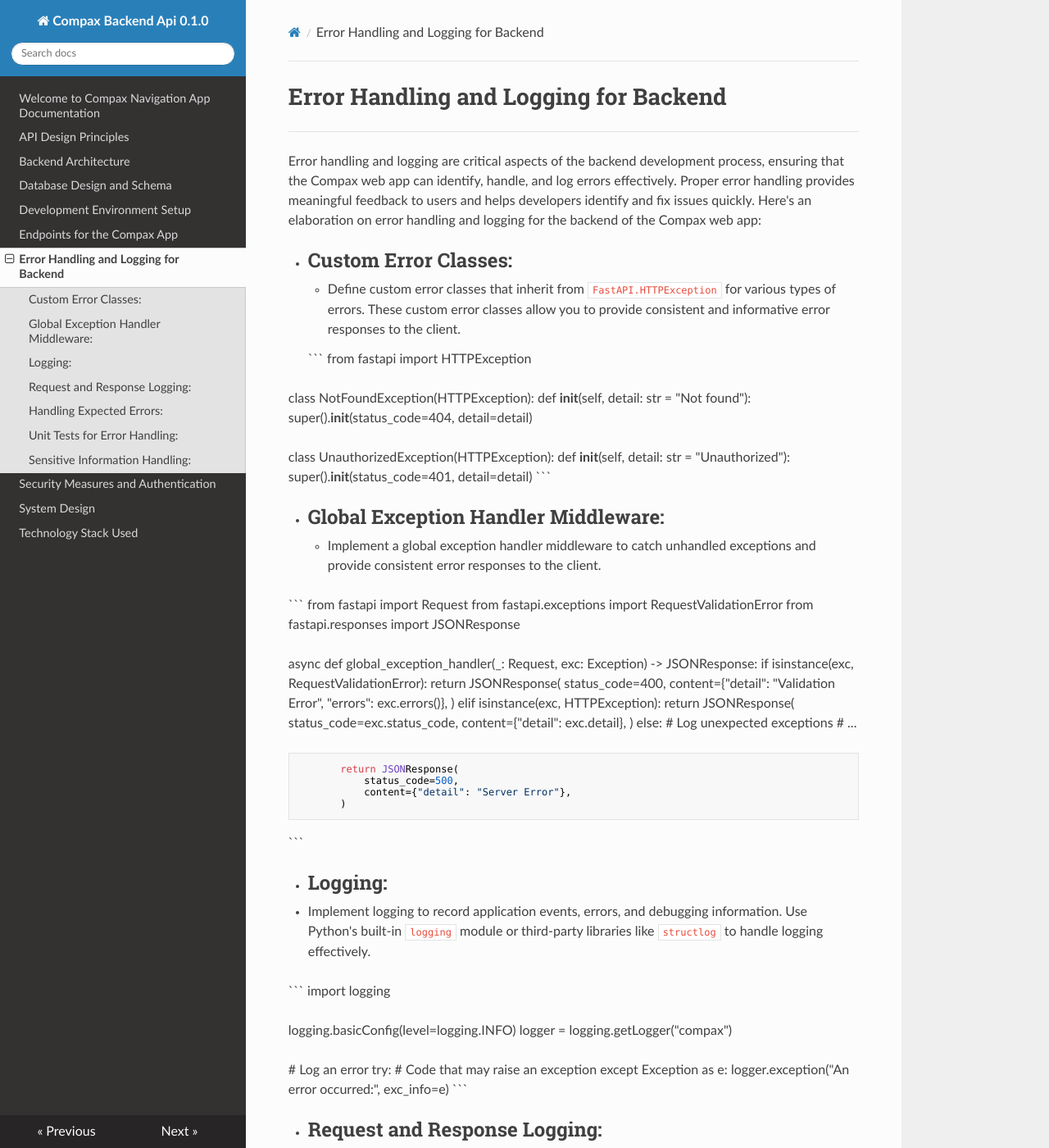
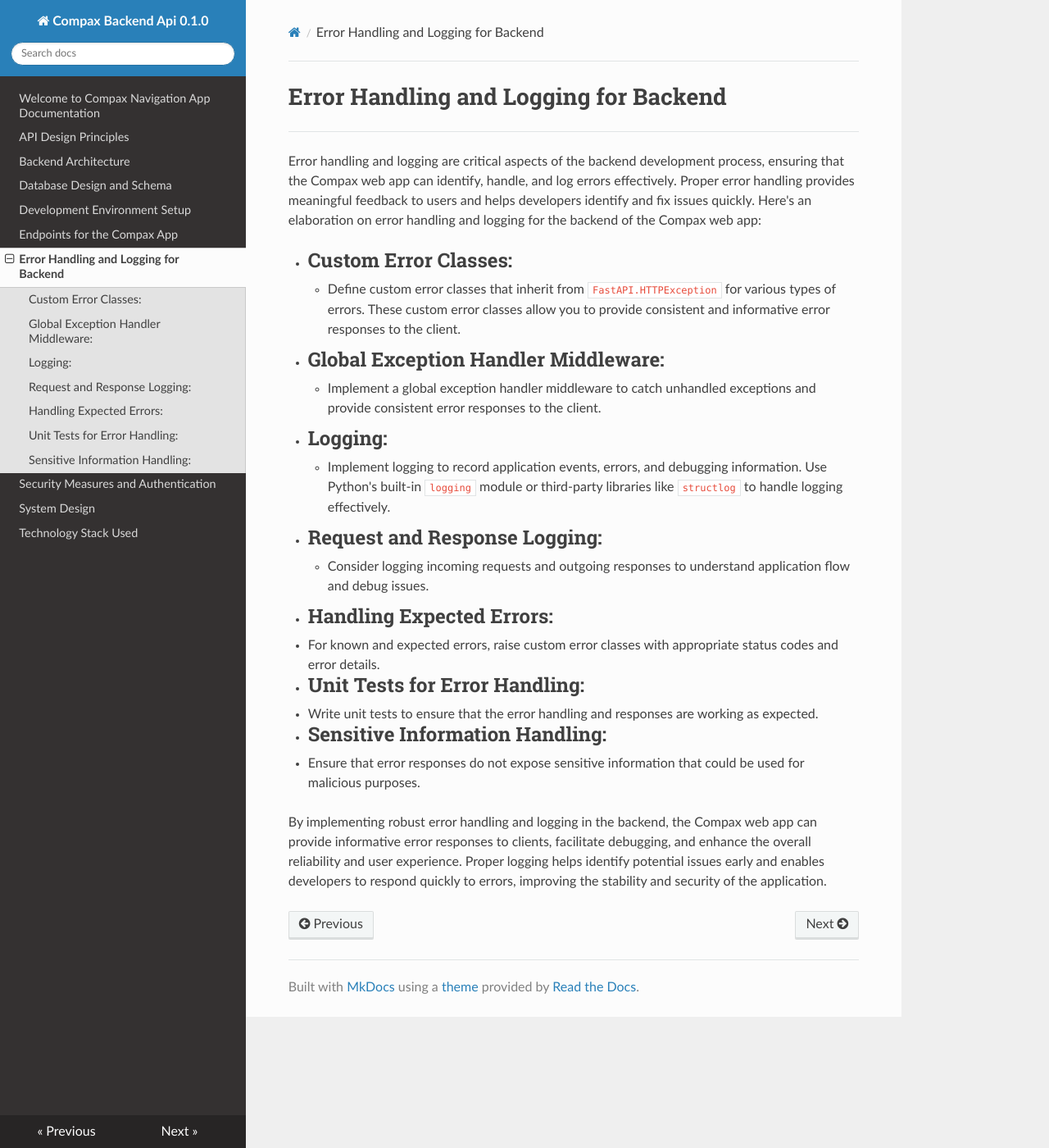
Before and after one commit to TEAMX-HUB/Compax-docs, an MkDocs documentation site: the page built from docs/error_handling_and_logging.md, in a window 1280 px wide and 1400 px high. Shown: the whole window at 82% size. Built offline with MkDocs 1.6.1, drawn with Linux system fonts in a browser that asks for light colours; nearby versions of some CDN libraries; some of the changed text lies outside the part shown.

Commit message:
Update error_handling_and_logging

````diff
--- a/docs/error_handling_and_logging.md
+++ b/docs/error_handling_and_logging.md
@@ -6,83 +6,20 @@
 -  ## Custom Error Classes:
     -  Define custom error classes that inherit from `FastAPI.HTTPException` for various types of errors. These custom error classes allow you to provide consistent and informative error responses to the client.
 
-    ```
-   from fastapi import HTTPException
-
-   class NotFoundException(HTTPException):
-       def __init__(self, detail: str = "Not found"):
-           super().__init__(status_code=404, detail=detail)
-
-   class UnauthorizedException(HTTPException):
-       def __init__(self, detail: str = "Unauthorized"):
-           super().__init__(status_code=401, detail=detail)
-     ```
-
 -  ## Global Exception Handler Middleware:
     - Implement a global exception handler middleware to catch unhandled exceptions and provide consistent error responses to the client.
 
-   ```
-   from fastapi import Request
-   from fastapi.exceptions import RequestValidationError
-   from fastapi.responses import JSONResponse
+-  ## Logging:
+    - Implement logging to record application events, errors, and debugging information. Use Python's built-in `logging` module or third-party libraries like `structlog` to handle logging effectively.
 
-   async def global_exception_handler(_: Request, exc: Exception) -> JSONResponse:
-       if isinstance(exc, RequestValidationError):
-           return JSONResponse(
-               status_code=400,
-               content={"detail": "Validation Error", "errors": exc.errors()},
-           )
-       elif isinstance(exc, HTTPException):
-           return JSONResponse(
-               status_code=exc.status_code,
-               content={"detail": exc.detail},
-           )
-       else:
-           # Log unexpected exceptions
-           # ...
-
-           return JSONResponse(
-               status_code=500,
-               content={"detail": "Server Error"},
-           )
-   ```
-
--  ## Logging:
-   - Implement logging to record application events, errors, and debugging information. Use Python's built-in `logging` module or third-party libraries like `structlog` to handle logging effectively.
-
-   ```
-   import logging
-
-   logging.basicConfig(level=logging.INFO)
-   logger = logging.getLogger("compax")
-
-   # Log an error
-   try:
-       # Code that may raise an exception
-   except Exception as e:
-       logger.exception("An error occurred:", exc_info=e)
-   ```
 
 -  ## Request and Response Logging:
-   - Consider logging incoming requests and outgoing responses to understand application flow and debug issues.
+    - Consider logging incoming requests and outgoing responses to understand application flow and debug issues.
+
 
 
 -  ## Handling Expected Errors:
    - For known and expected errors, raise custom error classes with appropriate status codes and error details.
-
-   ```
-   from fastapi import FastAPI
-   from .errors import NotFoundException
-
-   app = FastAPI()
-
-   @app.get("/item/{item_id}")
-   def read_item(item_id: int):
-       item = get_item_from_database(item_id)
-       if item is None:
-           raise NotFoundException("Item not found")
-       return item
-   ```
 
 -  ## Unit Tests for Error Handling:
    - Write unit tests to ensure that the error handling and responses are working as expected.
````
